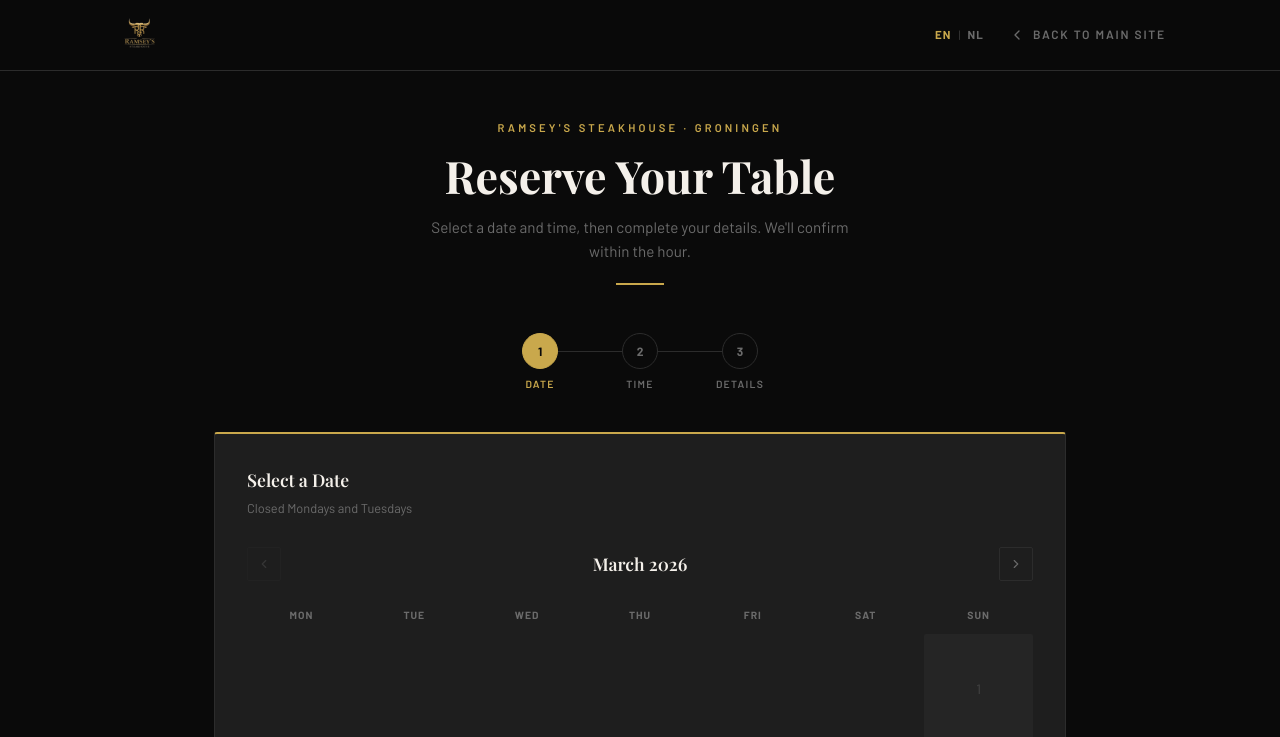
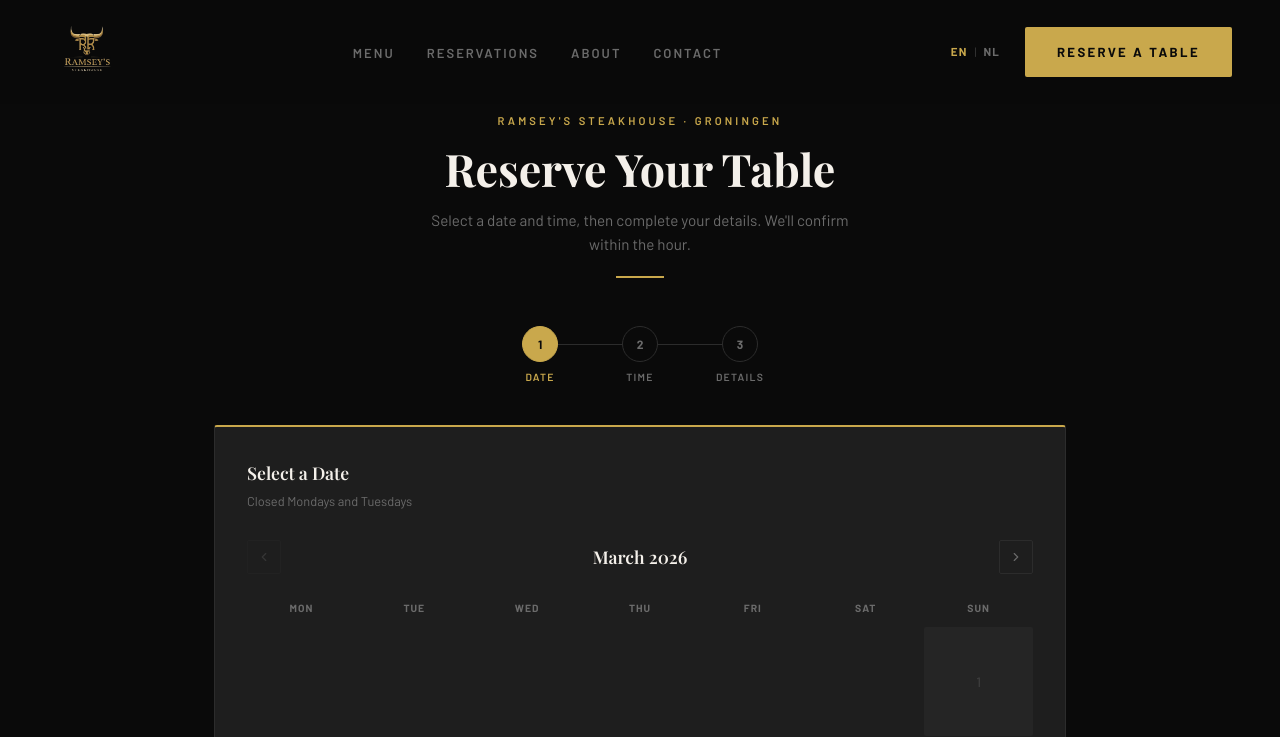
Before and after one commit to RMCreates/ramseys-steakhouse, a plain HTML site: page booking.html in a window 1280 px wide. Shown: the top 737 px of the page. Drawn offline with nearby package versions, Linux system fonts and the light colour scheme; a web font is replaced by a local one.

Commit message:
nav: add full nav component to booking.html

```diff
--- a/booking.html
+++ b/booking.html
@@ -51,65 +51,39 @@
     ::-webkit-scrollbar-track { background: var(--black); }
     ::-webkit-scrollbar-thumb { background: var(--gold-dim); border-radius: 3px; }
 
-    /* ─── NAV ──────────────────────────────────────────── */
-    .nav {
-      background: rgba(10,10,10,0.95);
-      border-bottom: 1px solid var(--iron);
-      position: sticky;
-      top: 0;
-      z-index: 50;
-    }
-
-    .nav-inner {
-      max-width: 1100px;
-      margin: 0 auto;
-      padding: 0 1.5rem;
-      height: 70px;
-      display: flex;
-      align-items: center;
-      justify-content: space-between;
-    }
-
-    .nav-logo {
-      display: flex;
-      align-items: center;
-    }
-
-    .nav-logo img {
-      height: 52px;
-      width: auto;
-      display: block;
-    }
-
-    .nav-back {
-      display: flex;
-      align-items: center;
-      gap: 0.5rem;
-      font-size: 0.75rem;
-      font-weight: 600;
-      letter-spacing: 0.15em;
-      text-transform: uppercase;
-      color: var(--smoke);
-      transition: color 0.2s;
-    }
-
-    .nav-back:hover { color: var(--gold); }
-
-    .nav-back svg {
-      width: 16px;
-      height: 16px;
-      stroke: currentColor;
-      fill: none;
-      stroke-width: 2;
-      stroke-linecap: round;
-      stroke-linejoin: round;
-    }
+    /* ─── NAV ─────────────────────────────────────────────────── */
+    #nav { position:fixed; top:0; left:0; right:0; z-index:100; padding:0; background:rgba(10,10,10,0.85); transition:background 0.3s,box-shadow 0.3s; }
+    #nav.scrolled { background:rgba(10,10,10,0.97); box-shadow:0 2px 24px rgba(0,0,0,0.6); }
+    .nav-inner { display:flex; align-items:center; justify-content:space-between; padding:12px 48px; }
+    @media(max-width:767px){ .nav-inner { padding:10px 1.25rem; } }
+    .nav-logo { display:flex; align-items:center; flex-shrink:0; }
+    .nav-links { display:none; list-style:none; gap:2rem; align-items:center; }
+    @media(min-width:768px){ .nav-links { display:flex; } }
+    .nav-links a { font-size:13px; font-weight:600; letter-spacing:2px; text-transform:uppercase; color:var(--smoke); transition:color 0.2s; }
+    .nav-links a:hover { color:#c9a84c; }
+    .nav-right { display:none; align-items:center; gap:1.25rem; }
+    @media(min-width:768px){ .nav-right { display:flex; } }
+    .lang-switcher { display:flex; align-items:center; gap:2px; }
+    .lang-btn { background:none; border:none; color:var(--smoke); cursor:pointer; font-family:'Barlow',sans-serif; font-size:0.72rem; font-weight:700; letter-spacing:0.1em; padding:3px 5px; transition:color 0.2s; line-height:1; }
+    .lang-btn:hover { color:var(--light); } .lang-btn.active { color:#c9a84c; }
+    .lang-sep { color:var(--ash); font-size:0.7rem; line-height:1; user-select:none; }
+    .nav-burger { display:flex; flex-direction:column; gap:5px; cursor:pointer; background:none; border:none; padding:4px; }
+    @media(min-width:768px){ .nav-burger { display:none; } }
+    .nav-burger span { display:block; width:24px; height:2px; background:var(--white); border-radius:2px; transition:transform 0.25s,opacity 0.25s; }
+    .nav-burger.open span:nth-child(1) { transform:translateY(7px) rotate(45deg); }
+    .nav-burger.open span:nth-child(2) { opacity:0; }
+    .nav-burger.open span:nth-child(3) { transform:translateY(-7px) rotate(-45deg); }
+    .nav-drawer { display:none; flex-direction:column; background:rgba(10,10,10,0.99); border-top:1px solid var(--iron); padding:1.5rem 1.25rem 2rem; gap:1.25rem; }
+    .nav-drawer.open { display:flex; }
+    @media(min-width:768px){ .nav-drawer { display:none !important; } }
+    .nav-drawer a { font-size:0.85rem; font-weight:600; letter-spacing:0.18em; text-transform:uppercase; color:var(--light); padding:0.4rem 0; border-bottom:1px solid var(--iron); }
+    .nav-drawer .btn { width:100%; text-align:center; margin-top:0.5rem; }
 
     /* ─── PAGE LAYOUT ──────────────────────────────────── */
     .page {
       max-width: 900px;
       margin: 0 auto;
-      padding: 3rem 1.5rem 5rem;
+      padding: 7rem 1.5rem 5rem;
     }
 
     .page-header {
@@ -716,22 +690,42 @@
 <body>
 
 <!-- ═══════ NAV ═══════ -->
-<header class="nav">
-  <div class="nav-inner">
+<header id="nav">
+  <div class="container">
+    <nav class="nav-inner">
       <a href="index.html" class="nav-logo">
-      <img src="logo.png" alt="Ramsey's Steakhouse" />
+        <img src="logo.png" alt="Ramsey's Steakhouse" style="height:80px;width:auto;display:block;" />
       </a>
+      <ul class="nav-links">
+        <li><a href="menu.html" data-i18n="nav_menu">Menu</a></li>
+        <li><a href="booking.html" data-i18n="nav_reservations">Reservations</a></li>
+        <li><a href="about.html" data-i18n="nav_about">About</a></li>
+        <li><a href="contact.html" data-i18n="nav_contact">Contact</a></li>
+      </ul>
       <div class="nav-right">
         <div class="lang-switcher">
           <button class="lang-btn active" data-lang="en">EN</button>
           <span class="lang-sep">|</span>
           <button class="lang-btn" data-lang="nl">NL</button>
         </div>
-      <a href="index.html" class="nav-back">
-        <svg viewBox="0 0 24 24"><polyline points="15 18 9 12 15 6"/></svg>
-        <span data-i18n="nav_back">Back to main site</span>
-      </a>
+        <a href="booking.html" class="btn btn--gold" data-i18n="nav_reserve">Reserve a Table</a>
       </div>
+      <button class="nav-burger" id="navBurger" aria-label="Toggle menu">
+        <span></span><span></span><span></span>
+      </button>
+    </nav>
+  </div>
+  <div class="nav-drawer" id="navDrawer">
+    <a href="menu.html" data-i18n="nav_menu">Menu</a>
+    <a href="booking.html" data-i18n="nav_reservations">Reservations</a>
+    <a href="about.html" data-i18n="nav_about">About</a>
+    <a href="contact.html" data-i18n="nav_contact">Contact</a>
+    <div class="lang-switcher" style="padding:0.4rem 0;border-bottom:1px solid var(--iron);">
+      <button class="lang-btn active" data-lang="en">EN</button>
+      <span class="lang-sep" style="margin:0 4px;">|</span>
+      <button class="lang-btn" data-lang="nl">NL</button>
+    </div>
+    <a href="booking.html" class="btn btn--gold" data-i18n="nav_reserve">Reserve a Table</a>
   </div>
 </header>
 
@@ -889,6 +883,27 @@
 </main>
 
 <script>
+  /* ── Sticky nav ── */
+  const nav = document.getElementById('nav');
+  window.addEventListener('scroll', () => {
+    nav.classList.toggle('scrolled', window.scrollY > 60);
+  }, { passive: true });
+
+  /* ── Mobile nav ── */
+  const burger = document.getElementById('navBurger');
+  const drawer = document.getElementById('navDrawer');
+  burger.addEventListener('click', () => {
+    const open = drawer.classList.toggle('open');
+    burger.classList.toggle('open', open);
+    burger.setAttribute('aria-expanded', open);
+  });
+  function closeDrawer() {
+    drawer.classList.remove('open');
+    burger.classList.remove('open');
+    burger.setAttribute('aria-expanded', false);
+  }
+  drawer.querySelectorAll('a').forEach(a => a.addEventListener('click', closeDrawer));
+
   /* ─────────────────────────────────────────────────────
      TRANSLATIONS
   ───────────────────────────────────────────────────── */
```
Lines whose indentation alone changed are shown as unchanged.
